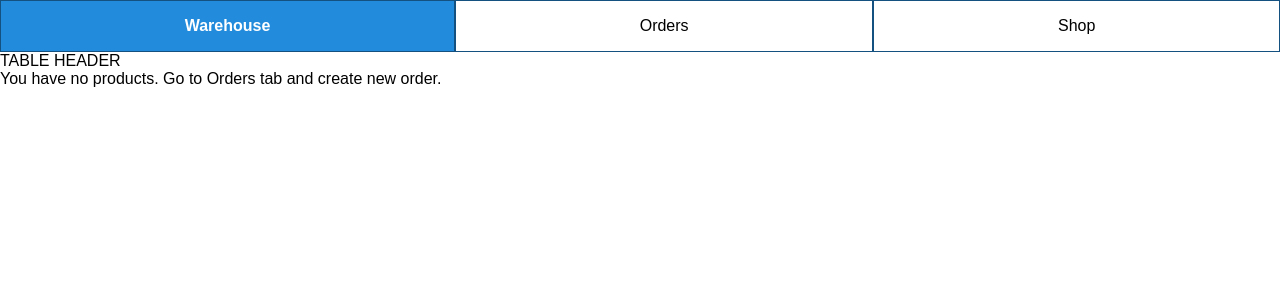
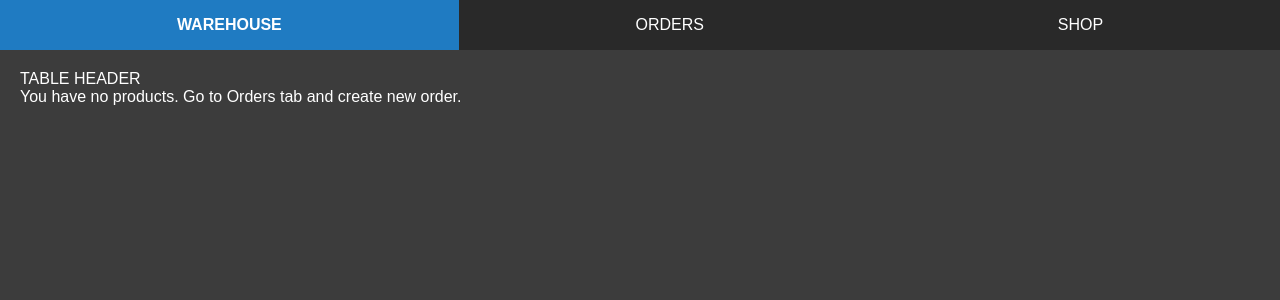
Before and after one commit to damiatm94/ShopApp-Angular, an Angular app: page / in a window 1280 px wide. Shown: the top 300 px of the page. Built offline with nearby package versions, Linux system fonts and the light colour scheme.

Commit message:
Initial app styling

```diff
--- a/src/app/app.component.css
+++ b/src/app/app.component.css
@@ -1,29 +1,39 @@
+.main-container {
+    height: 100%;
+    overflow: hidden;
+}
+
 .tabset {
     width: 100%;
     display: flex;
     flex-direction: row;
     flex-grow: 1;
+    background: rgb(41, 41, 41);
 }
 
 .tab {
     display: flex;
     flex-grow: 1;
     justify-content: center;
+    text-transform: uppercase;
     cursor: pointer;
-    border: 1px solid rgb(20, 81, 128);
 }
 
 .tab:hover {
-    color: 000;
-    background: #ABCBF1;
+    background: rgb(49, 49, 49);
+    font-weight: bold;
+}
+
+.tab-content {
+    margin: 20px 20px;
 }
 
 .active {
     color: #FFF;
     font-weight: bold;
-    background: #1F78BB;
+    background: rgb(26, 102, 160);
 }
 
 .active:hover {
-    background: #238BDB;
+    background: rgb(31, 123, 194);
 }
--- a/src/app/orders/orders.component.css
+++ b/src/app/orders/orders.component.css
@@ -0,0 +1,45 @@
+.orders-container {
+    display: flex;
+    flex-direction: column;
+}
+
+.orders-lists {
+    display: grid;
+    grid-template-rows: 1fr 1fr;
+}
+
+.confirm-arrival {
+    display: flex;
+    justify-content: center;
+    align-items: center;
+    height: 30px;
+    width: 120px;
+    margin: 0 20px;
+    cursor: pointer;
+    font-weight: bold;
+    color: #FFF;
+    background: rgb(26, 102, 160);
+    border-radius: 20px;
+}
+
+.confirm-arrival:hover {
+    background: rgb(31, 123, 194);
+}
+
+.created-orders, .orders-history-list {
+    height: 300px;
+    border: 1px solid #000;
+    overflow-y: scroll;
+}
+
+.created-order-element {
+    display: flex;
+    flex-direction: row;
+    align-items: center;
+    padding: 10px;
+    border: 1px solid transparent;
+}
+
+.created-order-element:hover {
+    background: rgb(49, 49, 49);
+}
--- a/src/app/orders/orders.component.html
+++ b/src/app/orders/orders.component.html
@@ -2,6 +2,7 @@
     <div class="new-order-creation">
         <div class="create-order" (click)="createNewOrder()">Create new order</div>
     </div>
+    <div class="orders-lists">
         <div class="orders-in-progress">
             ORDERS IN PROGRESS
             <ul class="created-orders">
@@ -20,3 +21,4 @@
             </ul>
         </div>
     </div>
+</div>
--- a/src/styles.css
+++ b/src/styles.css
@@ -3,5 +3,12 @@ html, body {
     height: 100%;
     margin: 0;
     padding: 0;
+    color: #FFF;
     font-family: Arial, Helvetica, sans-serif;
+    background: rgb(60, 60, 60);
 }
+
+ul, li {
+    padding: 0;
+    margin: 0;
+}
```
Lines whose indentation alone changed are shown as unchanged.
